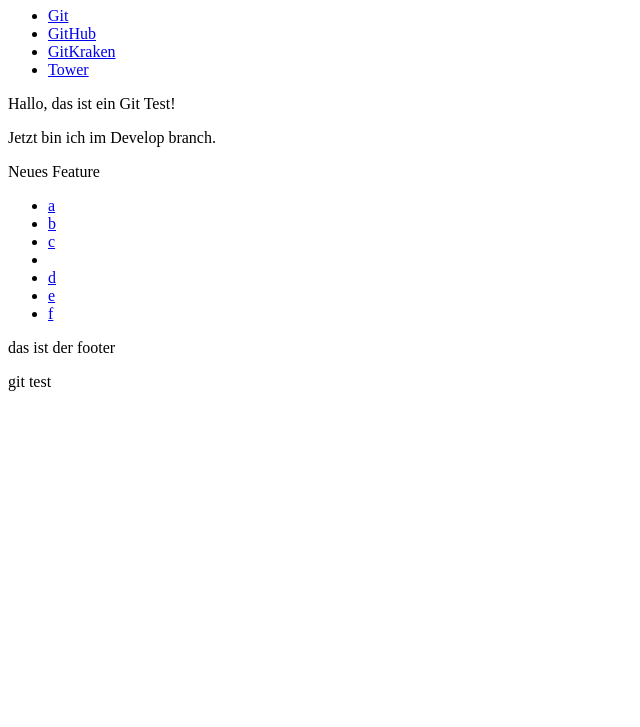
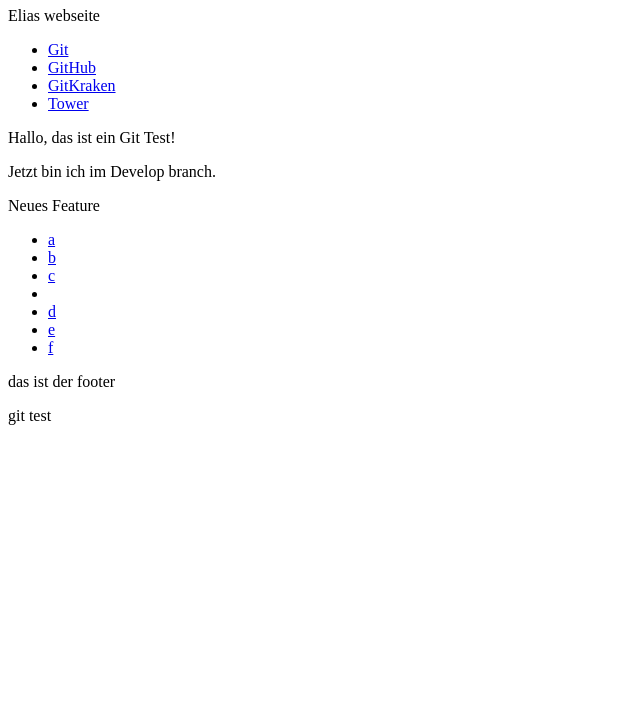
Before and after one commit to eliachristen/gitTest, a plain HTML site: page index.html in a window 1280 px wide. Shown: the part 73-800 px from the top of the page, without its empty margins (0-640 px from the left). Drawn offline with Linux system fonts and the light colour scheme.

Commit message:
elias website

```diff
--- a/index.html
+++ b/index.html
@@ -6,6 +6,7 @@
     <body>
         <header>
             <h1>GitTest</h1>
+            <p>Elias webseite</p>
         </header>
         <nav>
             <ul>
```
